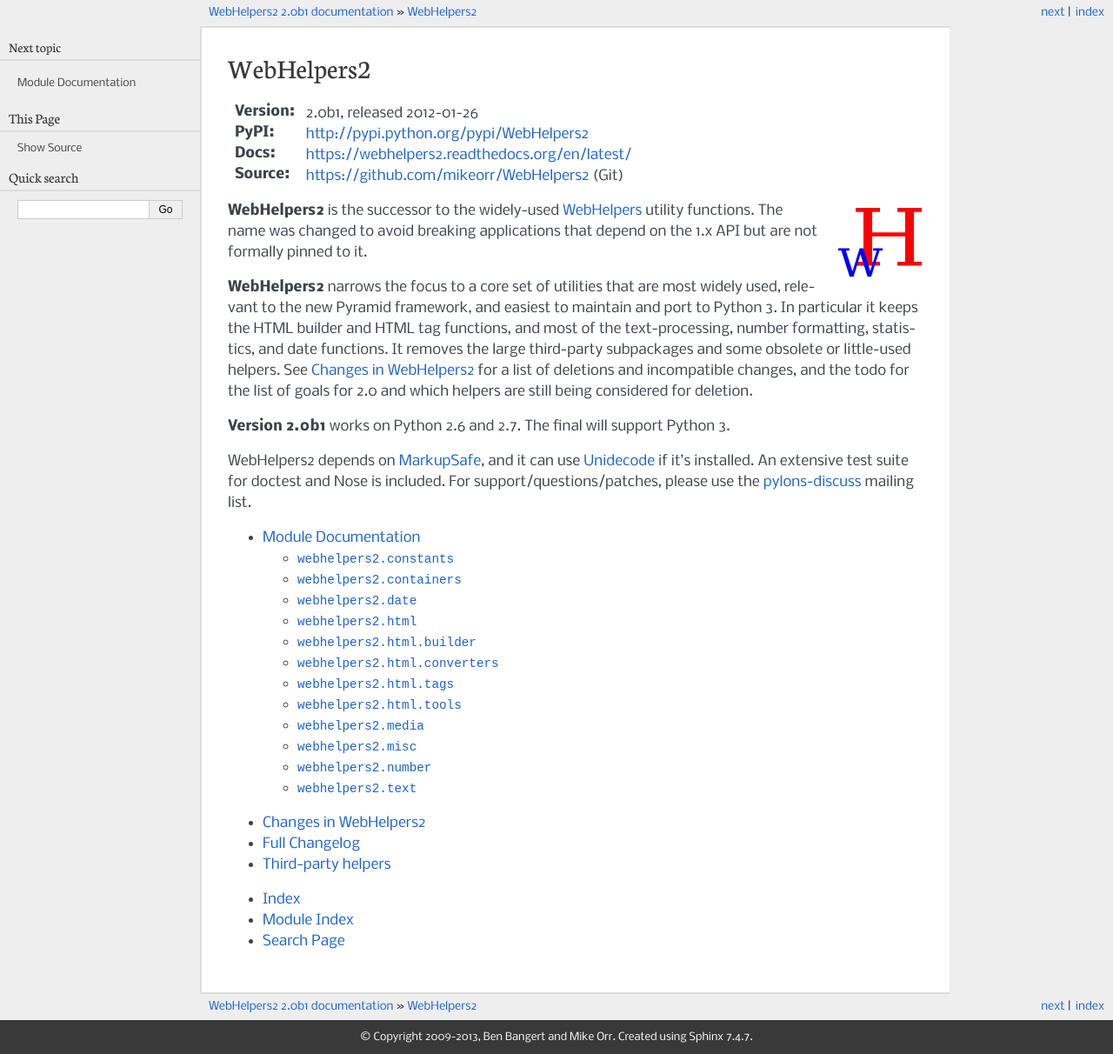
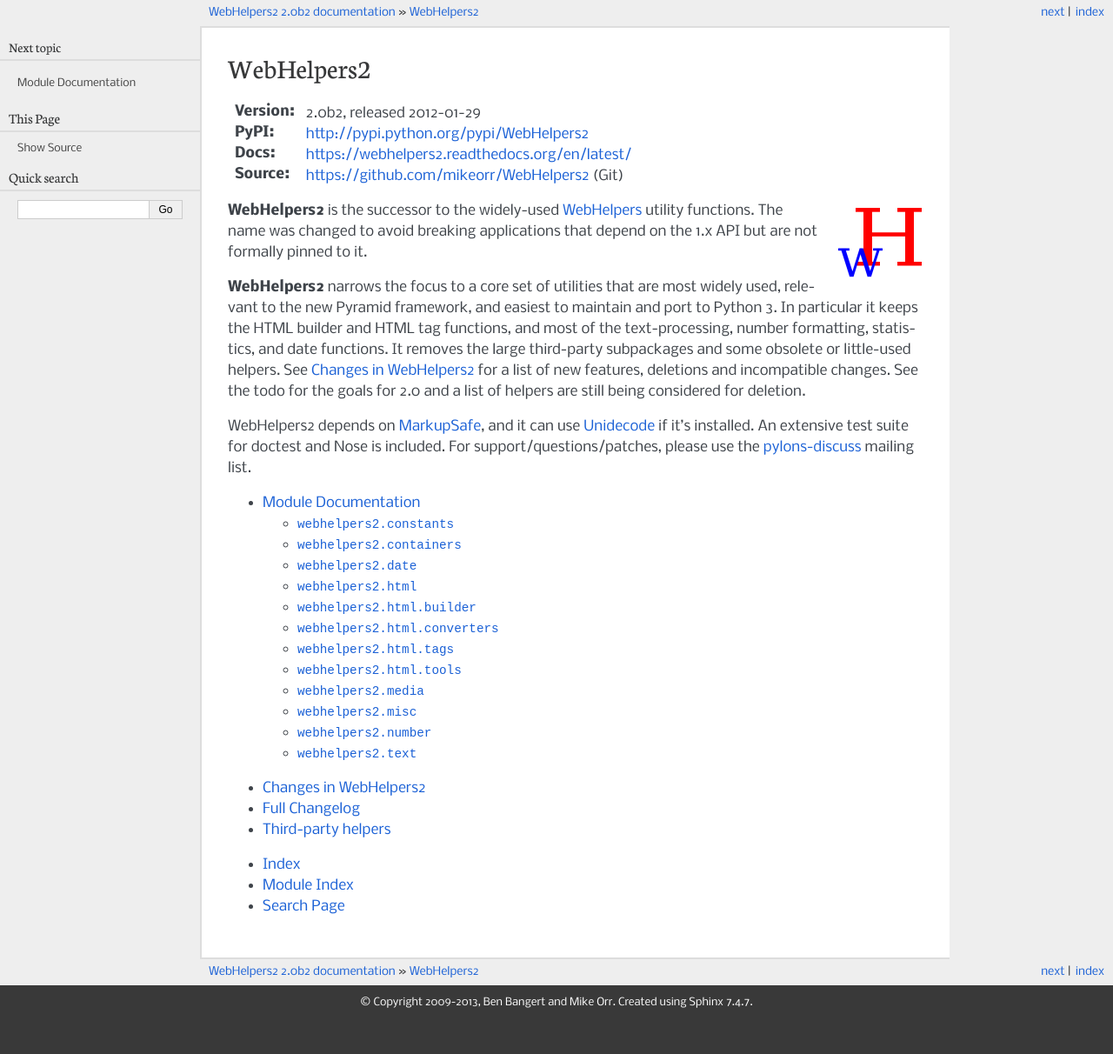
Before and after one commit to mikeorr/WebHelpers2, a Sphinx documentation site: the page built from docs/index.rst, in a window 1280 px wide. Shown: the whole page at 87% size. Built offline with Sphinx 7.4.7, drawn with Linux system fonts in a browser that asks for light colours; after the commit the page ends 1172 px from its top, so only the background shows below that.

```diff
--- a/docs/index.rst
+++ b/docs/index.rst
@@ -1,6 +1,6 @@
 WebHelpers2
 %%%%%%%%%%%
-:Version: |release|, released 2012-01-26
+:Version: |release|, released 2012-01-29
 :PyPI: http://pypi.python.org/pypi/WebHelpers2
 :Docs: https://webhelpers2.readthedocs.org/en/latest/
 :Source: https://github.com/mikeorr/WebHelpers2 (Git)
@@ -20,11 +20,9 @@ used, relevant to the new Pyramid framework, and easiest to maintain and port
 to Python 3. In particular it keeps the HTML builder and HTML tag functions,
 and most of the text-processing, number formatting, statistics, and date
 functions. It removes the large third-party subpackages and some obsolete or
-little-used helpers. See :ref:`changes-in-webhelpers2` for a list of deletions
-and incompatible changes, and the :ref:`todo` for the list of goals for 2.0 and
-which helpers are still being considered for deletion.
-
-**Version 2.0b1** works on Python 2.6 and 2.7. The final will support Python 3.
+little-used helpers. See :ref:`changes-in-webhelpers2` for a list of new
+features, deletions and incompatible changes. See the :ref:`todo` for the
+goals for 2.0 and a list of helpers are still being considered for deletion.
 
 WebHelpers2 depends on MarkupSafe_, and it can use Unidecode_ if it's installed.
 An extensive test suite for doctest and Nose is included.
--- a/webhelpers2/__init__.py
+++ b/webhelpers2/__init__.py
@@ -2,4 +2,4 @@
 applications.
 """
 
-__version__ = "2.0b1"
+__version__ = "2.0b2"
```
